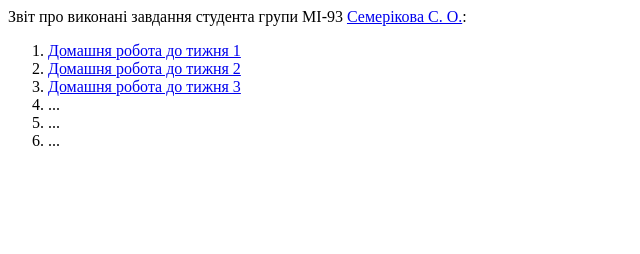
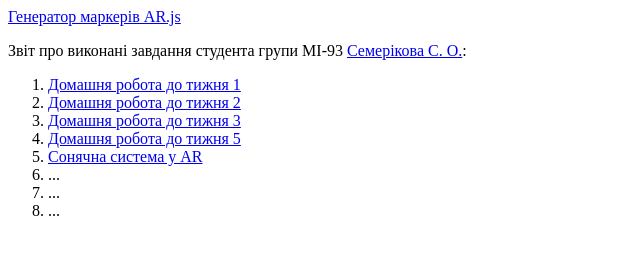
Before and after one commit to volverina/ICTO-25, a plain HTML site: page index.html in a window 1280 px wide. Shown: the whole page, without its empty margins (0-640 px from the left). Drawn offline with Linux system fonts and the light colour scheme.

Commit message:
Add files via upload

```diff
--- a/index.html
+++ b/index.html
@@ -2,11 +2,15 @@
 	<head>
 	</head>
 	<body>
+		<a href="gen/generator.html" target="_blank">Генератор маркерів AR.js</a><p>
+
 		Звіт про виконані завдання студента групи МІ-93 <a href="https://acnsci.org/semerikov">Семерікова С. О.</a>:
 		<ol>
 			<li><a href="hw1/homework1.html" target="_blank">Домашня робота до тижня 1</a></li>
 			<li><a href="hw2/homework2.html" target="_blank">Домашня робота до тижня 2</a></li>
 			<li><a href="hw3/homework3.html" target="_blank">Домашня робота до тижня 3</a></li>
+			<li><a href="hw5/homework5.html" target="_blank">Домашня робота до тижня 5</a></li>
+			<li><a href="hw5/homework5a.html" target="_blank">Сонячна система у AR</a></li>
 			<li>...</li>
 			<li>...</li>
 			<li>...</li>
```
